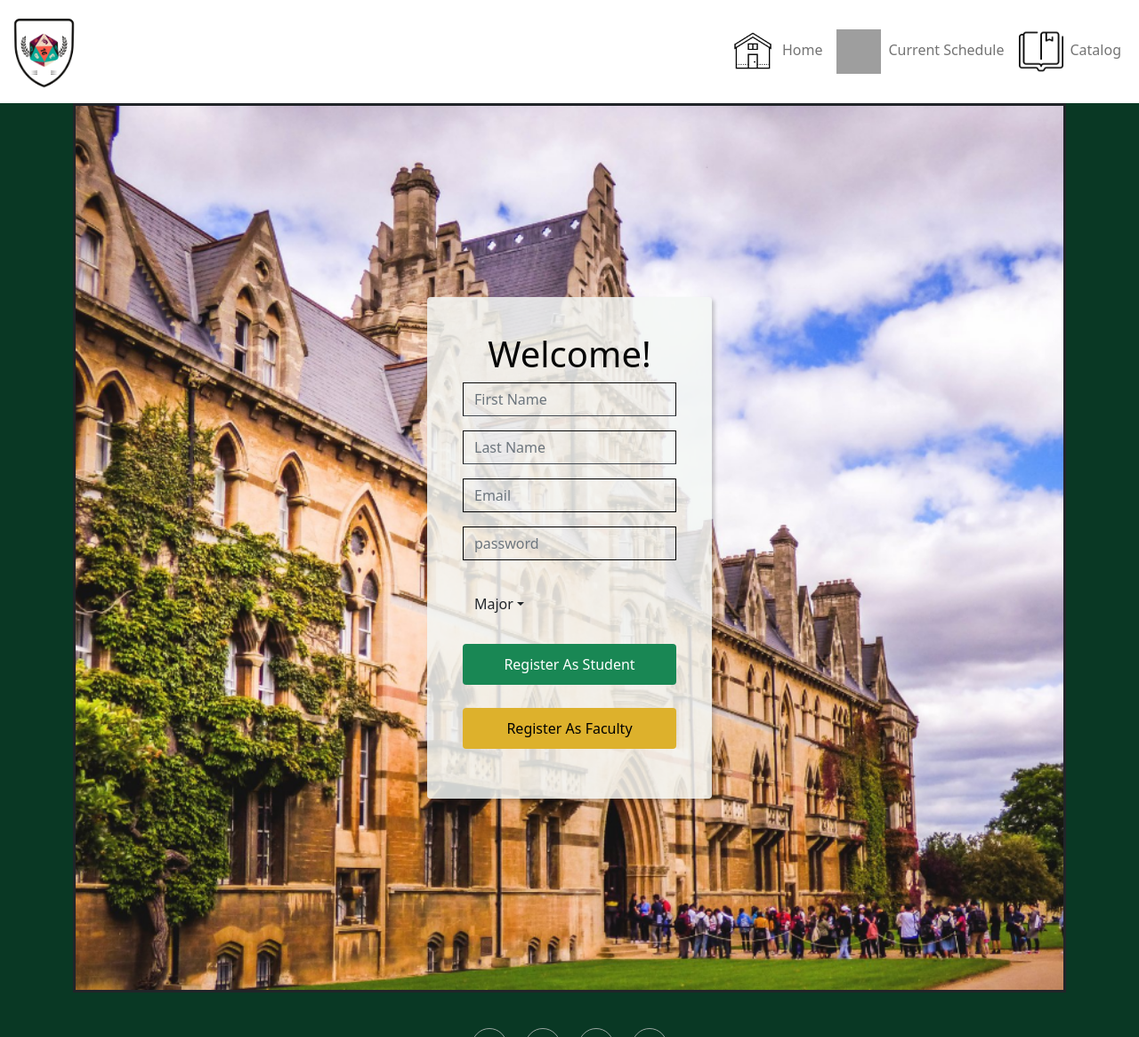
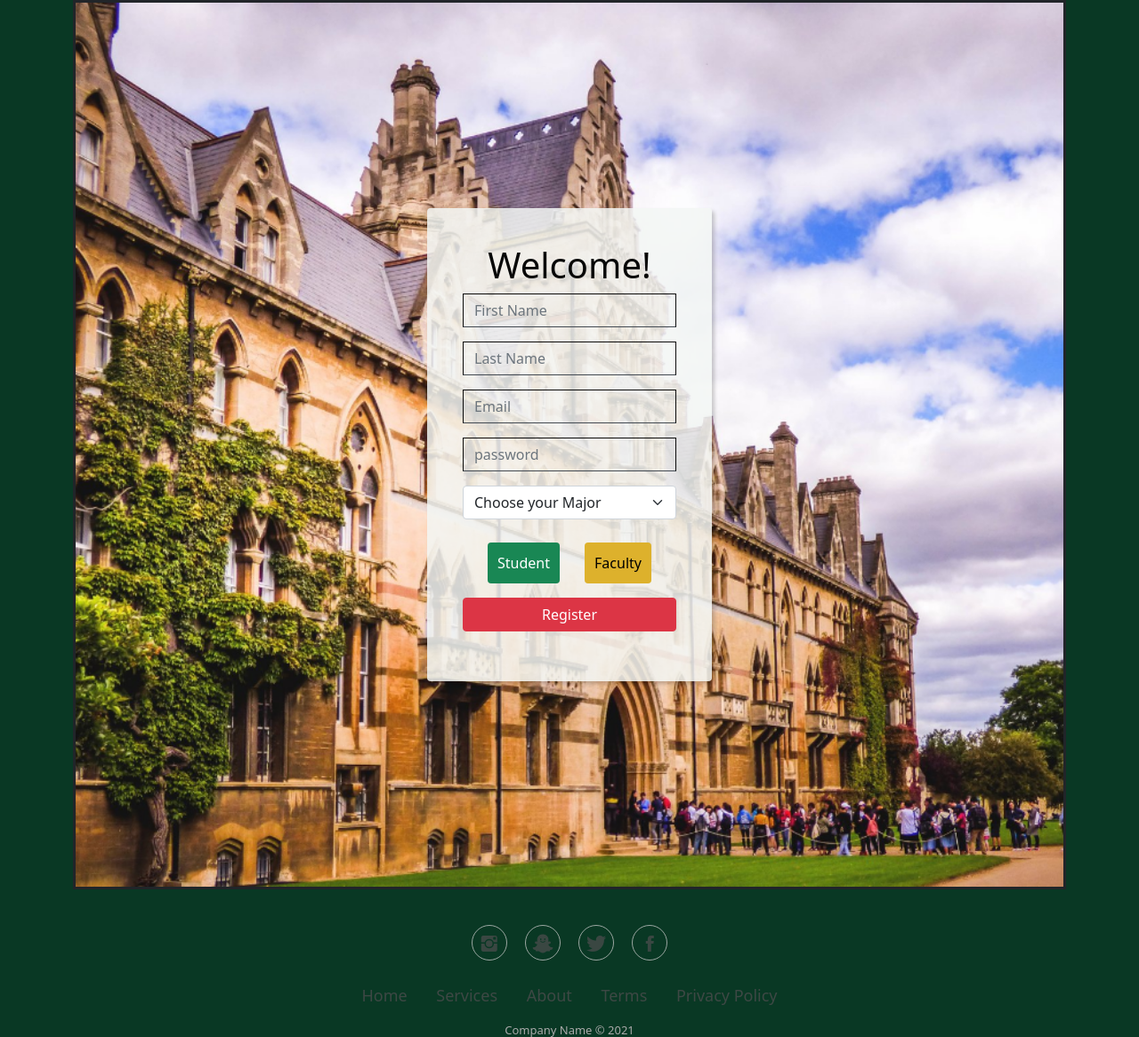
Before and after one commit to Bandera2014/SDEV_255_Final_Project_Group2, a Node server app: page /register in a window 1280 px wide. Shown: the top 1166 px of the page at 89% size. Run offline with Node 20, Linux system fonts and the light colour scheme; some libraries are stand-ins or nearby versions; some web fonts are replaced; grey boxes are pictures that could not be loaded.

Commit message:
added registration

```diff
--- a/app.js
+++ b/app.js
@@ -3,6 +3,7 @@ const express = require('express');
 const session = require('express-session');
 const MongoDBSession = require('connect-mongodb-session')(session);
 const mongoose = require('mongoose');
+const UserModel = require('./models/User');
 const mongoURI = 'mongodb+srv://admin:pass1234@finalproject.hdvyl.mongodb.net/myFirstDatabase?retryWrites=true&w=majority'
 
 // Connect to database
@@ -19,6 +20,7 @@ const app = express();
 
  //register view engine
  app.set('view engine', 'ejs');
+ app.use(express.urlencoded({ extended: true}));
 
  // session stuff
  app.use(
@@ -55,6 +57,21 @@ const app = express();
  app.get('/register',(req,res) => {
   res.render('register', { title: 'Register for an Account' }); // creates variable title = Register
 });
+app.post('/register', async (req, res) => {
+  const { firstName, lastName, email, password, major, options} = req.body;
+  let user = await UserModel.findOne({email});
+  if (user) {
+    return res.redirect('/register');
+  }
+user = new UserModel({
+  firstName,
+  lastName,
+  email,
+  password,
+});
+await user.save();
+res.redirect('/')
+})
 
  // route any other sites here
 
--- a/views/register.ejs
+++ b/views/register.ejs
@@ -2,23 +2,29 @@
 <html lang="en">
     <%- include('./partials/head.ejs') %>
 <body class="d-flex flex-column min-vh-100" style="background: #093824;">
-    <%- include('./partials/nav.ejs') %>
     <div class="container">
-        <section class="login-dark" style="background: url(&quot;assets/img/loginBckgrnd.png&quot;) center / cover no-repeat;border-style: solid;border-radius: 10;">
-            <form method="post" style="background: rgba(244,247,245,0.84);">
+        <section class="login-dark" style="background: url(&quot;img/loginBckgrnd.png&quot;) center / cover no-repeat;border-style: solid;border-radius: 10;">
+            <form method="post" action="/register" style="background: rgba(244,247,245,0.84);">
                 <h2 class="visually-hidden">Login Form</h2>
                 <h3 class="display-6 text-center" style="color: rgb(6,6,6);">Welcome!</h3>
-                <div class="mb-3"><input class="form-control" type="text" name="firstName" placeholder="First Name" style="color: rgb(8,8,8);border-width: 1px;border-style: solid;" autofocus required></div>
-                <div class="mb-3"><input class="form-control" type="text" name="lastName" placeholder="Last Name" style="color: rgb(11,11,11);border-width: 1px;border-style: solid;" required></div>
-                <div class="mb-3"><input class="form-control" type="email" style="border: 1px solid rgb(0,0,0);margin-top: 14px;color: rgb(0,0,0);"" name="email" placeholder="Email" required></div>
-                <div class="mb-3"><input class="form-control" type="password" style="border: 1px solid rgb(0,0,0);margin-top: 14px;color: rgb(0,0,0);" name="password" placeholder="password" required></div>
-                <div class="dropdown">
-                    <button class="btn active dropdown-toggle" aria-expanded="false" data-bs-toggle="dropdown" type="button" style="margin-top: 14px;">Major</button>
-                    <div class="dropdown-menu"><a class="dropdown-item" href="#">First Item</a><a class="dropdown-item" href="#">Second Item</a><a class="dropdown-item" href="#">Third Item</a></div>
+                <div class="mb-3"><input class="form-control" type="text" name="firstName" placeholder="First Name" style="color: rgb(11,11,11); border-width: 1px; border-style: solid;" autofocus required></div>
+                <div class="mb-3"><input class="form-control" type="text" name="lastName" placeholder="Last Name" style="color: rgb(11,11,11); border-width: 1px; border-style: solid;" required></div>
+                <div class="mb-3"><input class="form-control" type="email" name="email" placeholder="Email" style="color: rgb(11,11,11); border-width: 1px; border-style: solid;" required></div>
+                <div class="mb-3"><input class="form-control" type="password" name="password" placeholder="password" style="color: rgb(11,11,11); border-width: 1px; border-style: solid;" required></div>
+                <select class="form-select" name="major">
+                    <option selected>Choose your Major</option>
+                    <option>Mathmatics</option>
+                    <option>History</option>
+                    <option>Computer Science</option>
+                  </select>
+                <div class="mb-3 d-flex justify-content-evenly">
+                    <input type="radio" class="btn-check"  id="classification1" name="classification" value="student" autocomplete="off" checked>
+                    <label class="btn btn-primary w-auto mw-95" for="classification1" style="background: var(--bs-success);">Student</label>
+                    <input type="radio" class="btn-check" id="classification2" name="classification" value="faculty"  autocomplete="off" >
+                    <label class="btn btn-primary w-auto mw-95" for="classification2" style="background: #ddb12c;color: rgb(0,0,0);">Faculty</label>
                 </div>
-                <div class="mb-3"><button class="btn btn-primary d-block w-100" id="studentBtn" type="submit" style="background: var(--bs-success);">Register As Student</button>
-                <button class="btn btn-primary d-block w-100" id="facultyBtn" type="submit" style="background: #ddb12c;color: rgb(0,0,0);">Register As Faculty</button></div>
-                <a class="forgot" href="#"></a>
+                <div class="mb-3"><button class="btn btn-danger d-block w-100" id="Submit" type="submit">Register</button></div>
+<a class="forgot" href="#"></a>
             </form>
         </section>
     </div>
```
Also changed, not shown: models/User.js (+24 -2 lines).
